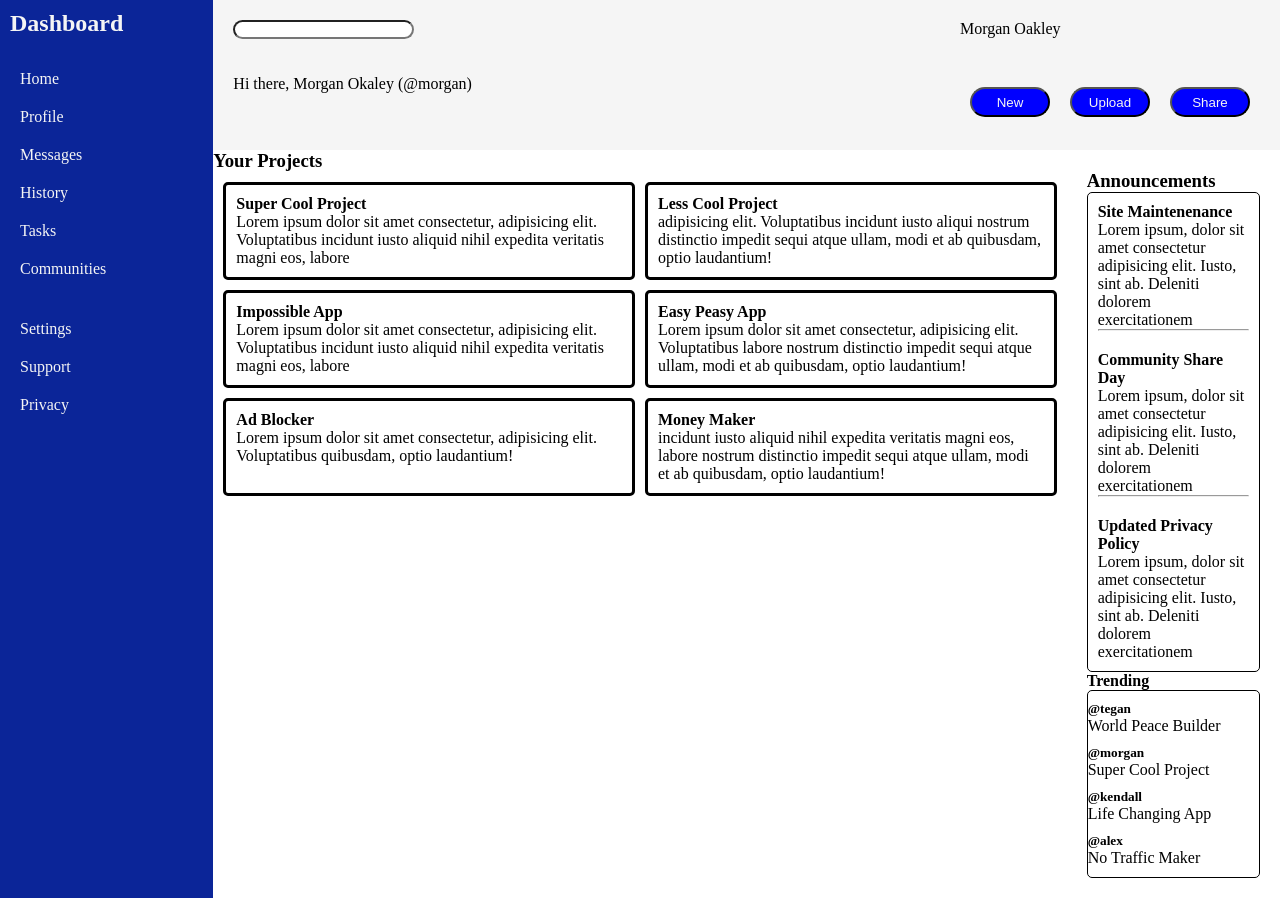
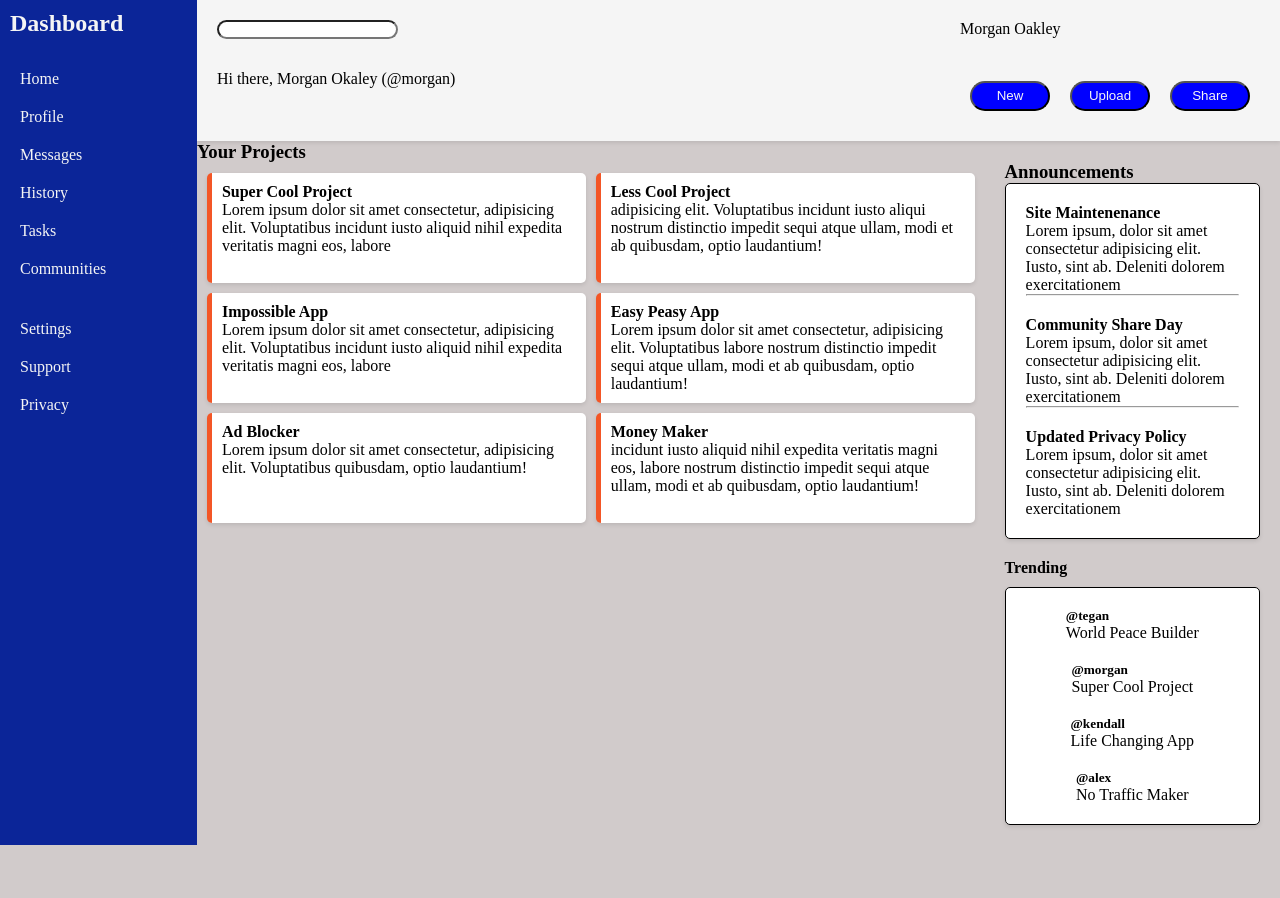
Before and after one commit to denozy/admin-dashboard-TOP, a plain HTML site: page index.html in a window 1280 px wide. After the commit the page ends 845 px from the top, so only its background shows below. Drawn offline with Linux system fonts and the light colour scheme.

Commit message:
updated styling to match desired outcome closer, this project still needs fine tuning in multiple areas, cleaning up buttons, turning the dashboard into a functional navigation window and adding pictures and other detailed elements

```diff
--- a/css/styles.css
+++ b/css/styles.css
@@ -4,12 +4,18 @@
     box-sizing: border-box;
 }
 
+:root {
+    --BOX-SHADOW: 0 2px 4px rgba(0, 0, 0, 0.1);
+}
+
 .container {
     display: grid;
-    grid-template-columns: 1fr 4fr 1fr;
+    grid-template-columns: 1fr 4fr 1.5fr;
     grid-template-rows: 1fr 5fr;
 }
-
+body {
+    background-color: rgb(209, 203, 203);
+}
 header {
     grid-column: 2 / 4;
     background-color: whitesmoke;
@@ -17,6 +23,7 @@ header {
     grid-template-columns: 3fr 1fr;
     grid-template-rows: 1fr 1fr;
     padding: 20px;
+    box-shadow: var(--BOX-SHADOW);
 }
 
 .search-bar {
@@ -50,6 +57,7 @@ button {
     justify-content: center;
     margin: 0 10px;
 }
+
 sidebar {
     background-color: hsl(229, 86%, 32%);
     grid-row: 1 / 3;
@@ -81,32 +89,51 @@ article {
 }
 
 .card {
-    border: 3px solid black;
+    border-left: 5px solid rgb(243, 86, 38);
     border-radius: 5px;
     padding: 10px;
+    height: clamp(250px 1rem 500px);
+    background-color: white;
+    box-shadow: var(--BOX-SHADOW);
 
 }
 
 .updates-container {
     grid-column: 3 / 3;
     margin: 20px;
+
 }
 
 .announcements-container {
     border: 1px solid black;
     border-radius: 5px;
+    padding: 10px;
+    margin-bottom: 20px;
+    box-shadow: var(--BOX-SHADOW);
+    background-color: white;
+
 
 }
 
 .trending-container {
     border: 1px solid black;
     border-radius: 5px;
+    padding: 10px;
+    display: flex;
+    flex-direction: column;
+    justify-content: center;
+    align-items: center;
+    margin-top: 10px;
+    box-shadow: var(--BOX-SHADOW);
+    background-color: white;
 }
 
 .update-card {
     padding: 10px;
+
 }
 
 .trending-card {
     margin: 10px 0;
+
 }
```
